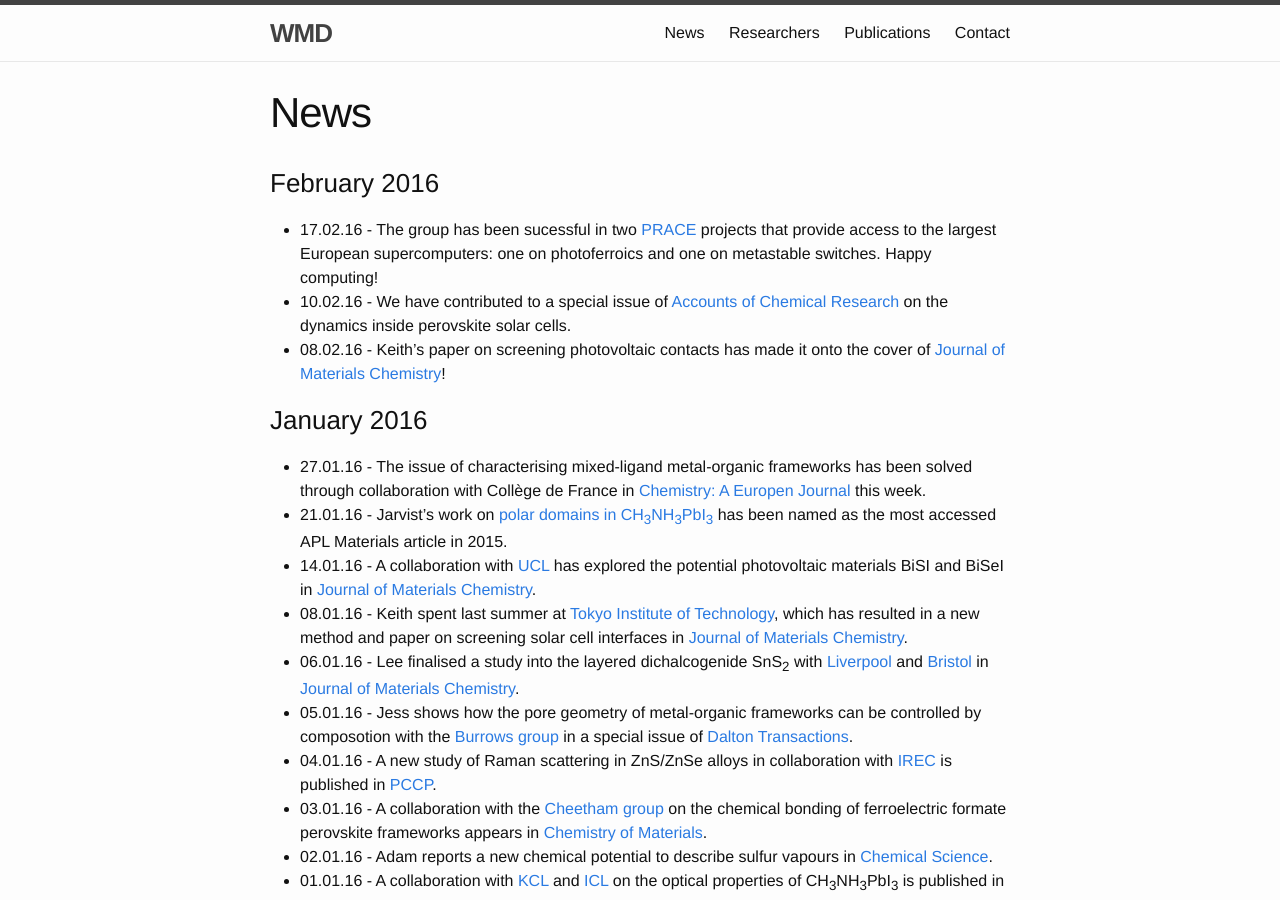
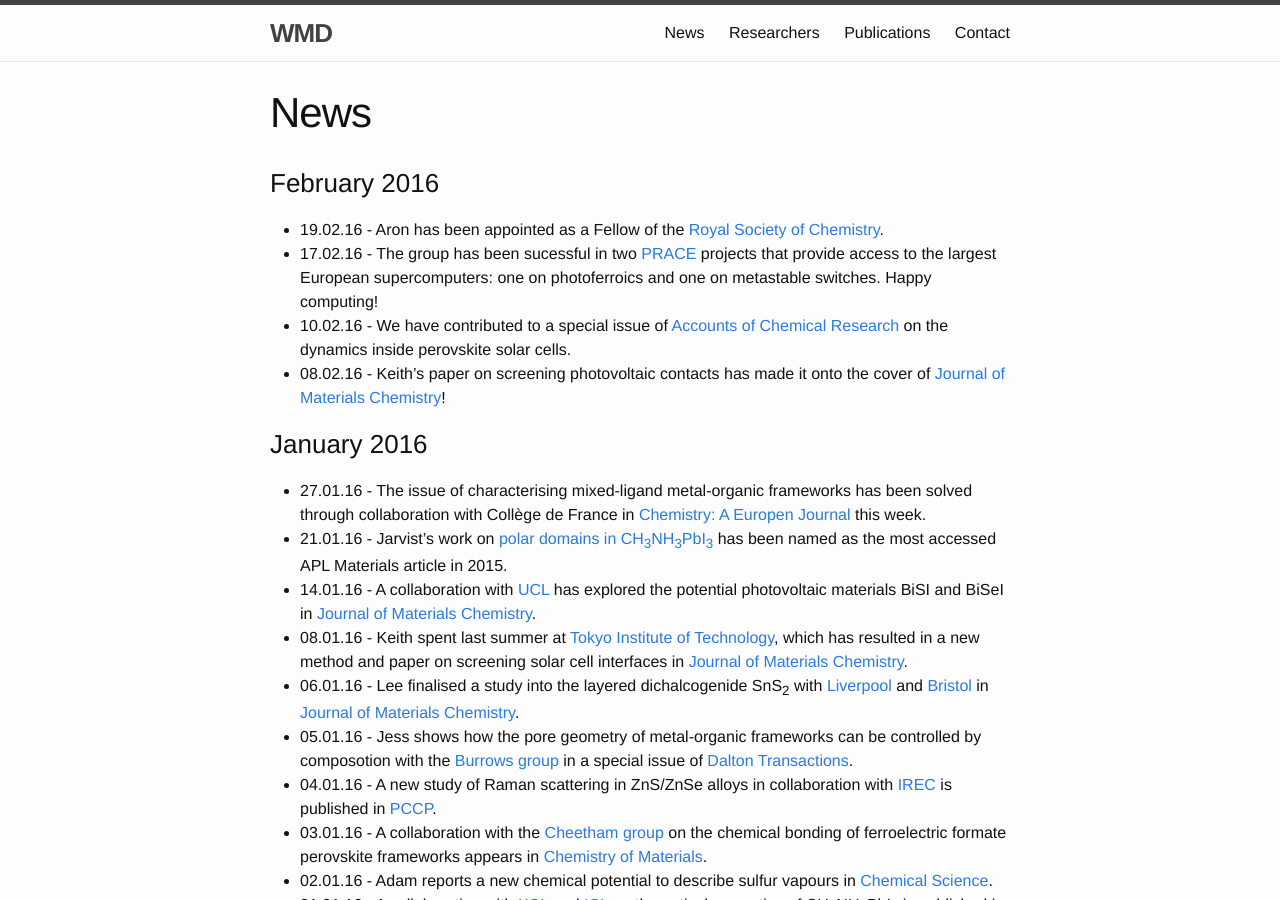
Before and after one commit to WMD-group/WMD-group.github.io, a Jekyll site: the page built from a_news.md, in a window 1280 px wide and 900 px high. Built offline with Jekyll 4.4.1, drawn with Linux system fonts in a browser that asks for light colours.

Commit message:
Update a_news.md

```diff
--- a/a_news.md
+++ b/a_news.md
@@ -4,6 +4,7 @@ title: News
 permalink: /news/
 ---
 ### February 2016
+* 19.02.16 - Aron has been appointed as a Fellow of the [Royal Society of Chemistry](https://en.wikipedia.org/wiki/Fellow_of_the_Royal_Society_of_Chemistry).
 * 17.02.16 - The group has been sucessful in two [PRACE](http://www.prace-ri.eu) projects that provide access to the largest European supercomputers: one on photoferroics and one on metastable switches. Happy computing!
 * 10.02.16 - We have contributed to a special issue of [Accounts of Chemical Research](http://pubsdc3.acs.org/doi/abs/10.1021/acs.accounts.5b00431) on the dynamics inside perovskite solar cells.
 * 08.02.16 - Keith's paper on screening photovoltaic contacts has made it onto the cover of [Journal of Materials Chemistry](http://pubs.rsc.org/en/content/articlelanding/2016/tc/c6tc90026g#!divAbstract)!
```
